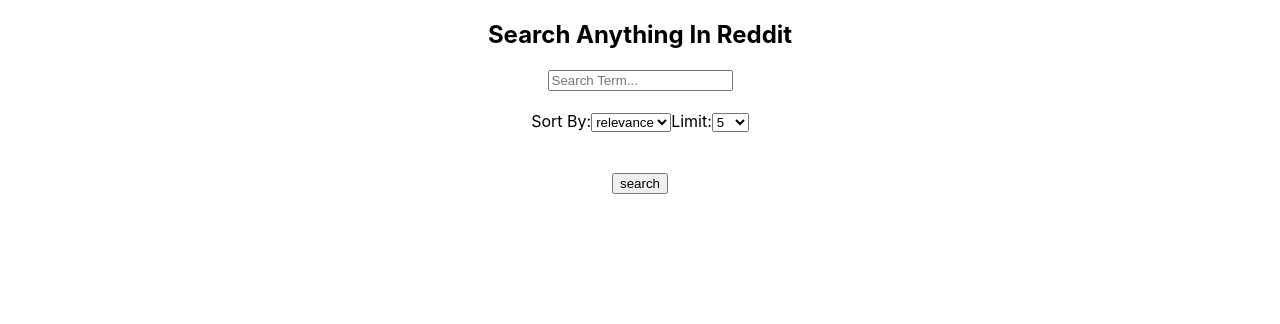
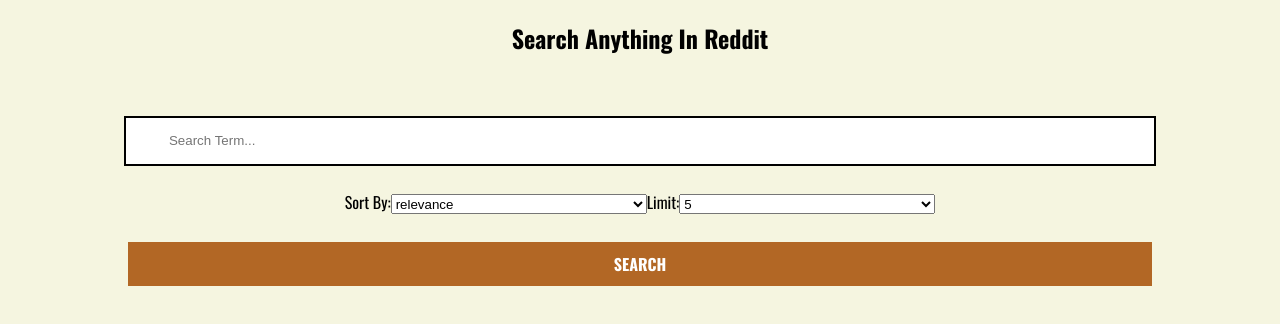
Before and after one commit to xnslx/React-Redux-Reddit-Api, a React (Create React App) app: page / in a window 1280 px wide. Shown: the top 324 px of the page. Built offline with nearby package versions, Linux system fonts and the light colour scheme.

Commit message:
add some styling

```diff
--- a/public/index.html
+++ b/public/index.html
@@ -1,20 +1,19 @@
 <!DOCTYPE html>
 <html lang="en">
-  <head>
+
+<head>
     <meta charset="utf-8" />
     <link rel="icon" href="%PUBLIC_URL%/favicon.ico" />
     <meta name="viewport" content="width=device-width, initial-scale=1" />
     <meta name="theme-color" content="#000000" />
-    <meta
-      name="description"
-      content="Web site created using create-react-app"
-    />
+    <meta name="description" content="Web site created using create-react-app" />
     <link rel="apple-touch-icon" href="%PUBLIC_URL%/logo192.png" />
     <!--
       manifest.json provides metadata used when your web app is installed on a
       user's mobile device or desktop. See https://developers.google.com/web/fundamentals/web-app-manifest/
     -->
     <link rel="manifest" href="%PUBLIC_URL%/manifest.json" />
+    <link href="https://fonts.googleapis.com/css2?family=Oswald:wght@300;400;700&display=swap" rel="stylesheet">
     <!--
       Notice the use of %PUBLIC_URL% in the tags above.
       It will be replaced with the URL of the `public` folder during the build.
@@ -25,8 +24,9 @@
       Learn how to configure a non-root public URL by running `npm run build`.
     -->
     <title>React App</title>
-  </head>
-  <body>
+</head>
+
+<body>
     <noscript>You need to enable JavaScript to run this app.</noscript>
     <div id="root"></div>
     <!--
@@ -39,5 +39,6 @@
       To begin the development, run `npm start` or `yarn start`.
       To create a production bundle, use `npm run build` or `yarn build`.
     -->
-  </body>
+</body>
+
 </html>
--- a/src/Component/Posts/Posts.js
+++ b/src/Component/Posts/Posts.js
@@ -1,15 +1,16 @@
-import React from 'react'
+import React from 'react';
+import classes from './Posts.module.css';
 
 const Posts = (props) => {
     console.log(props)
     const {posts} = props;
     console.log(posts)
     return (
-        <ul>
-            {posts.map(post => (
-                <li key={post.index}>{post.title}</li>
+        <div className={classes.Container}>
+            {posts.map((post,index) => (
+                <li key={index} className={classes.List}>{post.title}</li>
             ))}
-        </ul>
+        </div>
     )
 };
 
--- /dev/null
+++ b/src/Component/Posts/Posts.module.css
@@ -0,0 +1,21 @@
+.List {
+    /* background-color: yellow; */
+    margin-left: auto;
+    margin-right: auto;
+    list-style: none;
+    text-decoration: none;
+    text-align: left;
+    line-height: 1.5em;
+    padding-bottom: 12px;
+    letter-spacing: 0.02em;
+    font-size: 18px;
+    color: #333333;
+}
+
+.Container {
+    width: 90%;
+    margin-left: auto;
+    margin-right: auto;
+    margin-top: 60px;
+    /* background-color: red; */
+}
--- a/src/Component/SearchInput/SearchInput.js
+++ b/src/Component/SearchInput/SearchInput.js
@@ -4,6 +4,7 @@
 import {selectSort, selectLimit} from '../../Action/Action';
 // import {selectedSort} from '../../Reducer/Reducer';
 import Posts from '../Posts/Posts';
+import classes from './SearchInput.module.css';
 
 const SearchInput = (props) => {
 
@@ -34,18 +35,19 @@
 
     return (
         <>
-            <form>
+            <form className={classes.Form}>
                 <input
                     type="text"
                     ref={textInput}
                     placeholder="Search Term..."
                     onBlur={inputChangeHandler}
+                    className={classes.Input}
                 />
                 <br />
                 <br />
-                <label>
+                <label className={classes.Label}>
                     Sort By:
-                    <select onChange={sortChangeHandler} value={props.sortValue}>
+                    <select onChange={sortChangeHandler} value={props.sortValue} className={classes.Select}>
                         {props.sorts.map(sort => (
                             <option value={sort.value} key={sort.value}>{sort.displayValue}</option>
                         ))}
@@ -53,7 +55,7 @@
                 </label>
                 <label>
                     Limit:
-                    <select onChange={limitChangeHandler} value={props.limitValue}>
+                    <select onChange={limitChangeHandler} value={props.limitValue} className={classes.Select}>
                         {props.limits.map(limit => (
                             <option value={limit.value} key={limit.value}>{limit.displayValue}</option>
                         ))}
@@ -62,7 +64,7 @@
                 <br />
                 <br />
                 <br />
-                <input type="submit" value="search" onClick={submitHandler}/>
+                <input type="submit" value="SEARCH" onClick={submitHandler} className={classes.Button}/>
             </form>
             <Posts posts={props.posts}/>
         </>
--- /dev/null
+++ b/src/Component/SearchInput/SearchInput.module.css
@@ -0,0 +1,35 @@
+.Form {
+    /* background-color: red; */
+    /* height: 200px; */
+    margin-top: 60px;
+}
+
+.Input {
+    /* background-color: yellow; */
+    border: 2px solid black;
+    width: 80%;
+    height: 44px;
+    text-indent: 4%;
+}
+
+.Select {
+    /* background-color: yellow; */
+    width: 20%;
+    height: 20px;
+}
+
+.Button {
+    /* border: 2px solid black; */
+    margin-top: -20px;
+    margin-left: auto;
+    margin-right: auto;
+    display: block;
+    background-color: #b26725;
+    border-style: none;
+    width: 80%;
+    height: 44px;
+    color: white;
+    font-size: 16px;
+    font-weight: 700;
+    font-family: 'Oswald', sans-serif;
+}
--- a/src/index.css
+++ b/src/index.css
@@ -1,13 +1,11 @@
 body {
-  margin: 0;
-  font-family: -apple-system, BlinkMacSystemFont, 'Segoe UI', 'Roboto', 'Oxygen',
-    'Ubuntu', 'Cantarell', 'Fira Sans', 'Droid Sans', 'Helvetica Neue',
-    sans-serif;
-  -webkit-font-smoothing: antialiased;
-  -moz-osx-font-smoothing: grayscale;
+    margin: 0;
+    font-family: 'Oswald', sans-serif;
+    -webkit-font-smoothing: antialiased;
+    -moz-osx-font-smoothing: grayscale;
+    background-color: #f5f5e0;
 }
 
 code {
-  font-family: source-code-pro, Menlo, Monaco, Consolas, 'Courier New',
-    monospace;
+    font-family: source-code-pro, Menlo, Monaco, Consolas, 'Courier New', monospace;
 }
```
